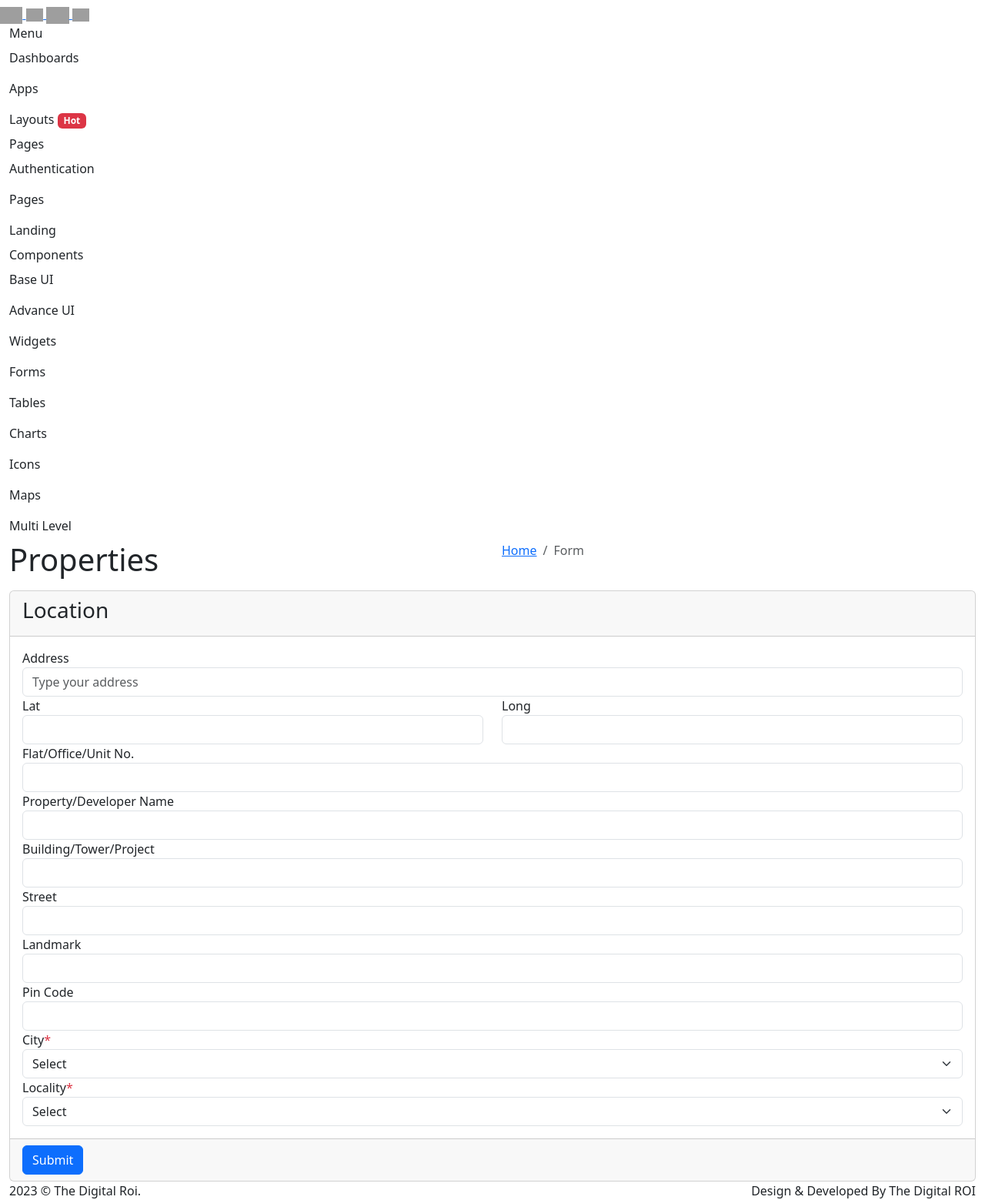
After one commit to anuragnarok/CRM_ROI, a PHP site: page /location.php in a window 1280 px wide. The commit adds this page. Shown: the part 346-1905 px from the top of the page at 77% size. Run offline with PHP 8.4, Linux system fonts and the light colour scheme; some libraries are stand-ins or nearby versions; grey boxes are pictures that could not be loaded.

```diff
--- a/header.php
+++ b/header.php
@@ -4,7 +4,7 @@
 <head>
 
     <meta charset="utf-8" />
-    <title>Calendar | Velzon - Admin & Dashboard Template</title>
+    <title>CRM ROI Admin & Dashboard </title>
     <meta name="viewport" content="width=device-width, initial-scale=1.0">
     <meta content="Premium Multipurpose Admin & Dashboard Template" name="description" />
     <meta content="Themesbrand" name="author" />
--- /dev/null
+++ b/location.php
@@ -0,0 +1,122 @@
+<?php
+session_start();
+include('header.php');
+
+include('leftSideBar.php');
+
+?>
+
+<!-- Content Wrapper. Contains page content -->
+<div class="content-wrapper">
+    <!-- Content Header (Page header) -->
+    <section class="content-header">
+        <div class="container-fluid">
+            <div class="row mb-2">
+                <div class="col-sm-6">
+                    <h1>Properties</h1>
+                </div>
+                <div class="col-sm-6">
+                    <ol class="breadcrumb float-sm-right">
+                        <li class="breadcrumb-item"><a href="index.php">Home</a></li>
+                        <li class="breadcrumb-item active">Form</li>
+                    </ol>
+                </div>
+            </div>
+        </div><!-- /.container-fluid -->
+    </section>
+
+    <!-- Main content -->
+    <section class="content">
+        <div class="container-fluid">
+            <div class="row">
+                <!-- left column -->
+                <div class="col-md-12">
+                    <!-- general form elements -->
+                    <div class="card card-primary">
+                        <div class="card-header">
+                            <h3 class="card-title">Location</h3>
+                        </div>
+                        <!-- /.card-header -->
+                        <!-- form start -->
+                        <form class="col-12" action="areapricing.php">
+                            <div class="card-body">
+                                <div class="col-12 form-group">
+                                    <label for="">Address</label>
+                                    <input type="text" class="form-control" id="" placeholder="Type your address">
+                                </div>
+                                <div class="row">
+                                    <div class="col-6 form-group">
+                                        <label for="">Lat</label>
+                                        <input type="text" class="form-control" id="" placeholder="">
+                                    </div>
+                                    <div class="col-6 form-group">
+                                        <label for="">Long</label>
+                                        <input type="text" class="form-control" id="" placeholder="">
+                                    </div>
+                                </div>
+                                <div class="col-12 form-group">
+                                    <label for="">Flat/Office/Unit No.</label>
+                                    <input type="text" class="form-control" id="" placeholder="">
+                                </div>
+                                <div class="col-12 form-group">
+                                    <label for="">Property/Developer Name</label>
+                                    <input type="text" class="form-control" id="" placeholder="">
+                                </div>
+                                <div class="col-12 form-group">
+                                    <label for="">Building/Tower/Project</label>
+                                    <input type="text" class="form-control" id="" placeholder="">
+                                </div>
+                                <div class="col-12 form-group">
+                                    <label for="">Street</label>
+                                    <input type="text" class="form-control" id="" placeholder="">
+                                </div>
+                                <div class="col-12 form-group">
+                                    <label for="">Landmark</label>
+                                    <input type="text" class="form-control" id="" placeholder="">
+                                </div>
+                                <div class="col-12 form-group">
+                                    <label for="">Pin Code</label>
+                                    <input type="text" class="form-control" id="" placeholder="">
+                                </div>
+                                <div class="col-12 form-group">
+                                    <label for="">City<span class="text-danger">*</span></label>
+                                    <select class="form-select border-form-control required col-12" name="For" id="" placeholder="Select" required>
+                                        <option>Select</option>
+                                        <option value="Dibrugarh">Dibrugarh</option>
+                                        <option value="Guwahati">Guwahati</option>
+                                        <option value="Jorhat">Jorhat</option>
+                                        <option value="Tezpur">Tezpur</option>
+                                    </select>
+                                </div>
+                                <div class="col-12 form-group">
+                                    <label for="">Locality<span class="text-danger">*</span></label>
+                                    <select class="form-select border-form-control required col-12" name="For" id="" placeholder="Select" required>
+                                        <option>Select</option>
+                                        <option value="ABC">ABC</option>
+                                        <option value="Beltola">Beltola</option>
+                                        <option value="Bhangagarh">Bhangagarh</option>
+                                        <option value="Boruah Chariali">Boruah Chariali</option>
+                                        <option value="GS Road">GS Road</option>
+                                        <option value="Khanapara">Khanapara</option>
+                                        <option value="Mission Chariali">Mission Chariali</option>
+                                        <option value="Thana Chariali">Thana Chariali</option>
+                                        <option value="Zoo Road">Zoo Road</option>
+                                    </select>
+                                </div>
+                            </div>
+                            <!-- /.card-body -->
+
+                            <div class="card-footer">
+                                <button type="submit" class="btn btn-primary">Submit</button>
+                            </div>
+                        </form>
+                    </div>
+                    <!-- /.card -->
+                </div>
+
+    </section>
+</div>
+
+<?php
+include('footer.php');
+?>
```
Also changed, not shown: media.php (+24 -17 lines), media_form.php (+43 -0 lines), 1 other file.
